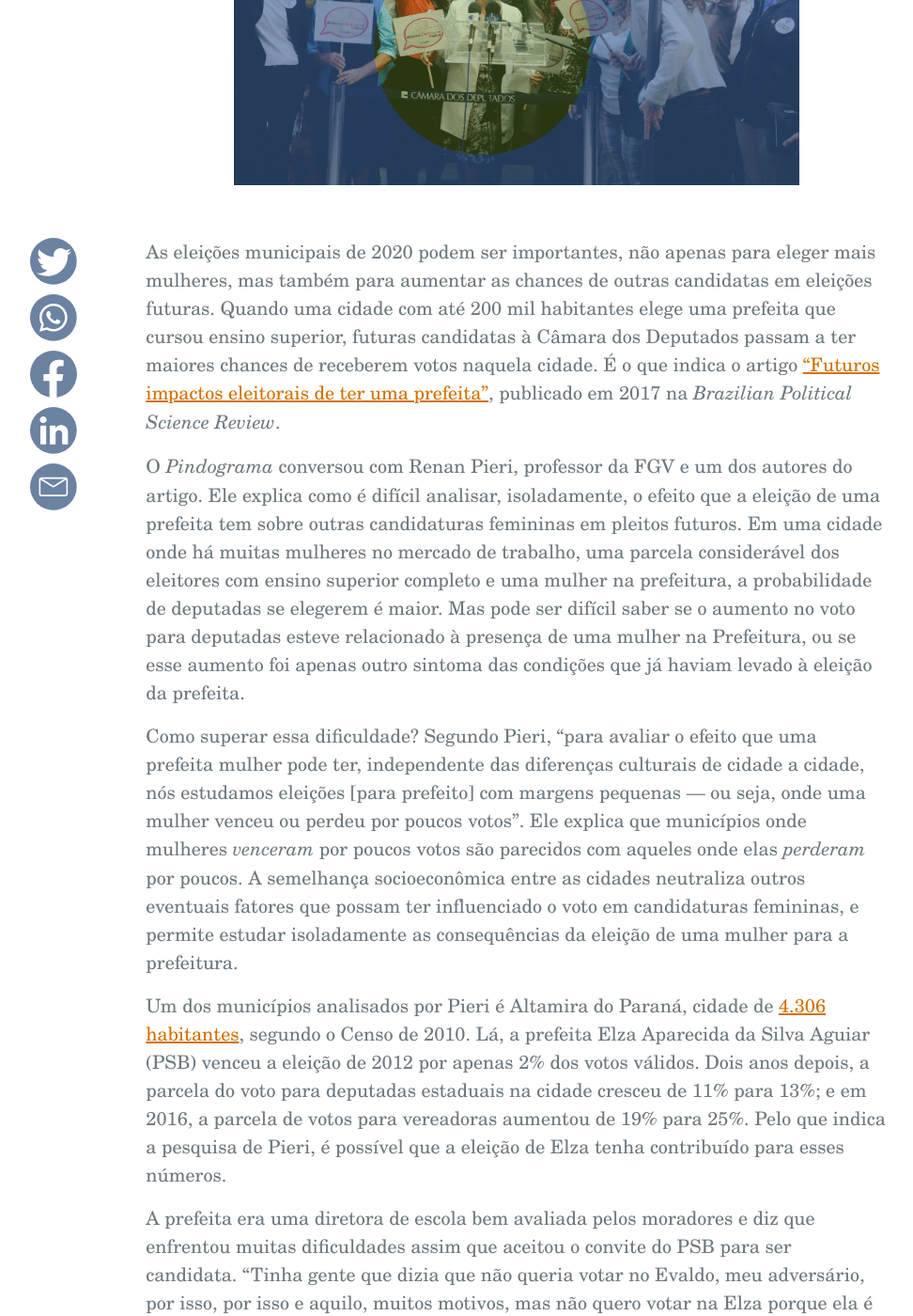
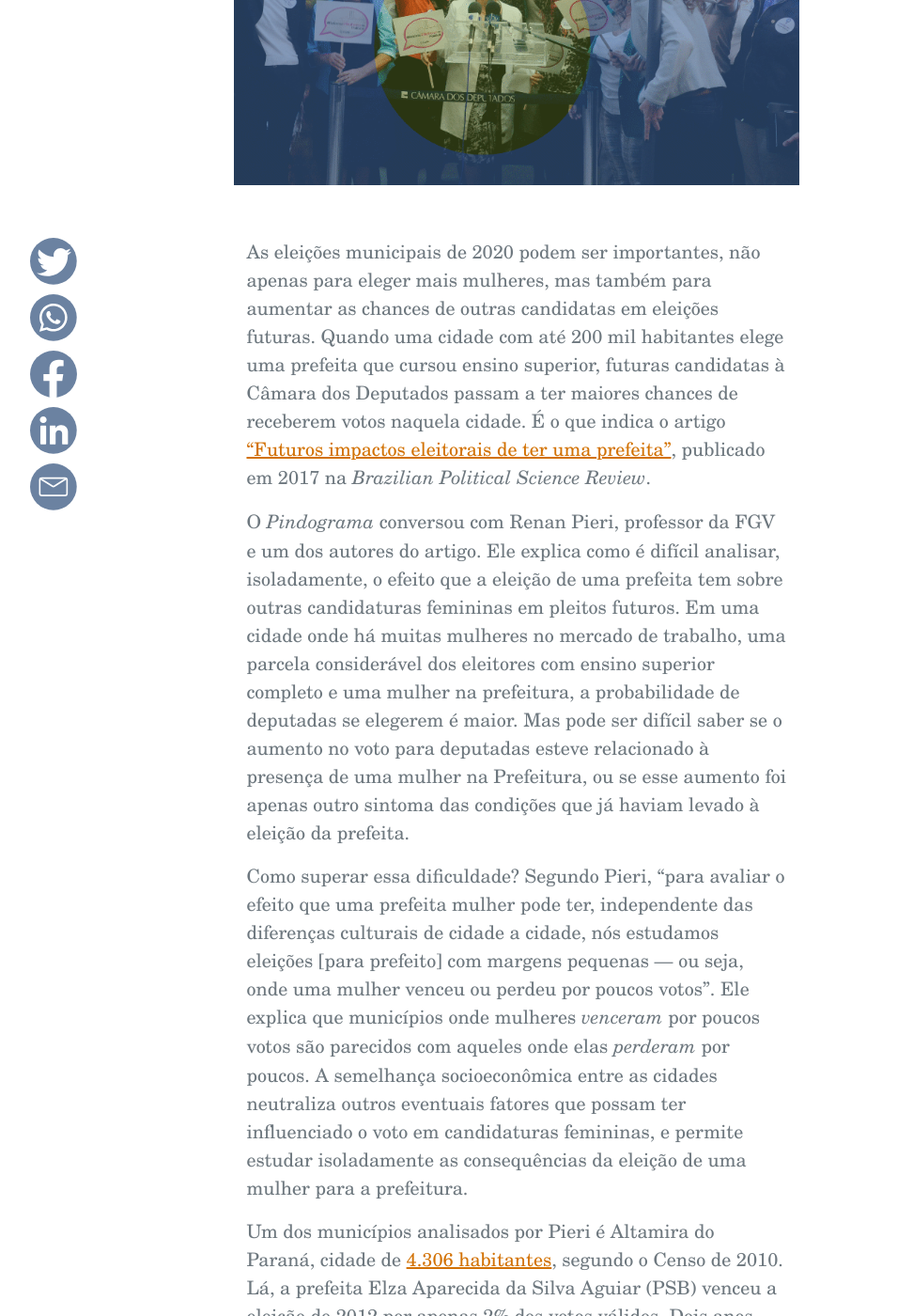
Before and after one commit to pindograma/pindograma.github.io, a Jekyll site: the page built from _posts/2020-09-16-prefeitas.md, in a window 1280 px wide and 1400 px high, scrolled down 658 px. Shown: the whole window at 94% size, without its empty margins (90-1062 px from the left). Built offline with Jekyll 4.4.1, drawn with Linux system fonts in a browser that asks for light colours.

Commit message:
website: limit article text width

```diff
--- a/_layouts/post.html
+++ b/_layouts/post.html
@@ -32,8 +32,8 @@ layout: default
           </div>
         </div>
 
-        <div class="col-8">
-          <div class="row my-5 article-text">
+        <div class="col-8 d-flex flex-column align-items-center">
+          <div class="row my-5 article-text article-text-maxw">
             {{ content }}
 
             <p><i>[Gostou do nosso conteúdo? Siga-nos no <a href="https://twitter.com/pindograma">Twitter</a>,
--- a/assets/css/theme.css
+++ b/assets/css/theme.css
@@ -725,6 +725,10 @@ body .article-text {
   display: block;
 }
 
+body .article-text-maxw {
+  max-width: 575px;
+}
+
 @media (max-width: 768px) {
   body .article-text {
     font-family: 'Century Schoolbook L';
```
